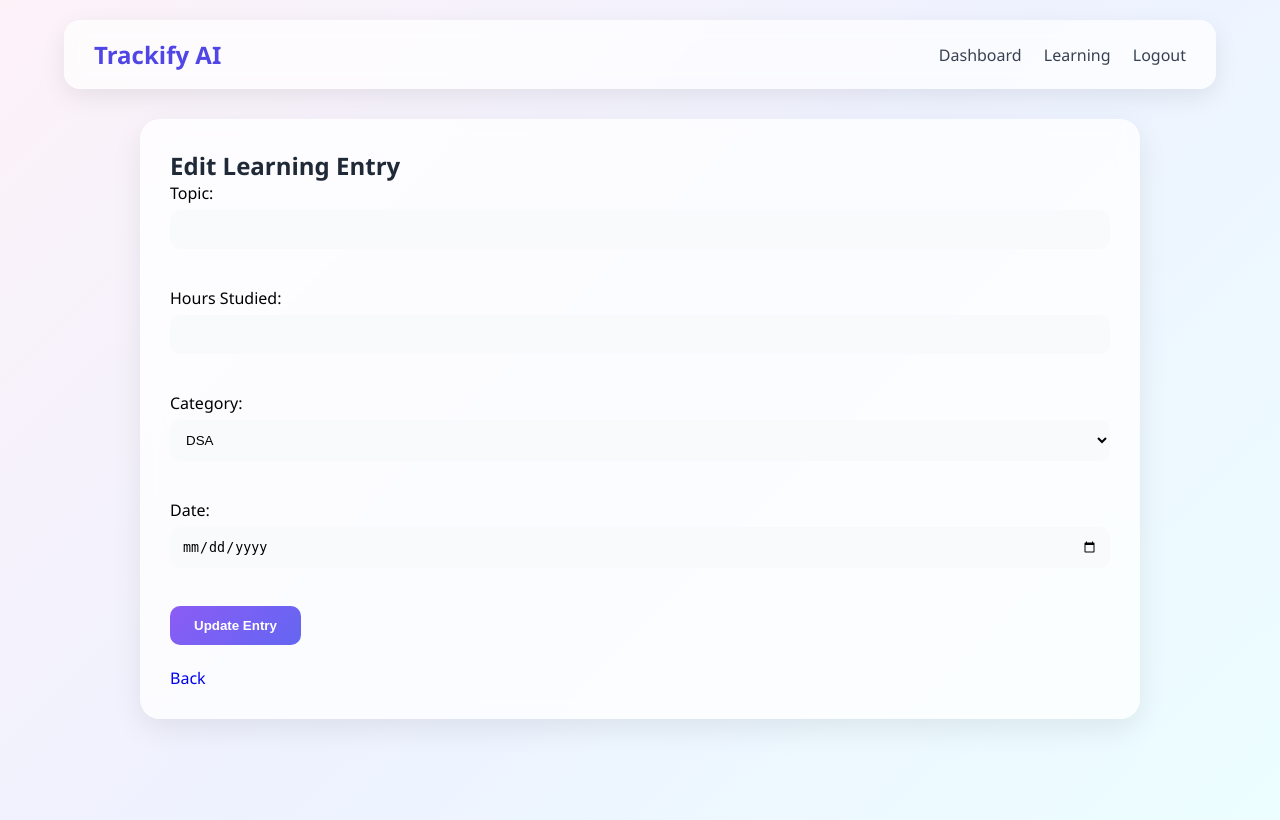
After one commit to mayank200529/trackify-ai, a Flask app: page /edit-entry/1 in a window 1280 px wide. The commit adds this page. Run offline with Flask 3, Linux system fonts and the light colour scheme; the visitor is signed in with stand-in values (Sample User, id 1); data that the repository does not hold is empty.

Commit message:
feat: add edit llearnig entry functionality

```diff
--- a/app.py
+++ b/app.py
@@ -178,6 +178,53 @@ def delete_entry(id):
 
     return redirect("/learning")
 
+@app.route("/edit-entry/<int:id>", methods=["GET", "POST"])
+def edit_entry(id):
+
+    if "user_id" not in session:
+        return redirect("/")
+
+    if request.method == "POST":
+
+        topic = request.form["topic"]
+        hours = request.form["hours"]
+        category = request.form["category"]
+        entry_date = request.form["entry_date"]
+
+        conn = get_db_connection()
+        cursor = conn.cursor()
+
+        cursor.execute(
+            """
+            UPDATE learning_entries
+            SET topic=%s, hours=%s, category=%s, entry_date=%s
+            WHERE id=%s
+            """,
+            (topic, hours, category, entry_date, id)
+        )
+
+        conn.commit()
+
+        cursor.close()
+        conn.close()
+
+        return redirect("/learning")
+
+    conn = get_db_connection()
+    cursor = conn.cursor(dictionary=True)
+
+    cursor.execute(
+        "SELECT * FROM learning_entries WHERE id=%s",
+        (id,)
+    )
+
+    entry = cursor.fetchone()
+
+    cursor.close()
+    conn.close()
+
+    return render_template("edit_entry.html", entry=entry)
+
 @app.route("/logout")
 def logout():
     session.clear()
--- /dev/null
+++ b/templates/edit_entry.html
@@ -0,0 +1,34 @@
+{% extends "base.html" %}
+
+{% block content %}
+
+<h2>Edit Learning Entry</h2>
+
+<form method="POST">
+
+    <label>Topic:</label><br>
+    <input type="text" name="topic" value="{{ entry.topic }}"><br><br>
+
+    <label>Hours Studied:</label><br>
+    <input type="number" step="0.5" name="hours" value="{{ entry.hours }}"><br><br>
+
+    <label>Category:</label><br>
+    <select name="category">
+        <option {% if entry.category == "DSA" %}selected{% endif %}>DSA</option>
+        <option {% if entry.category == "SQL" %}selected{% endif %}>SQL</option>
+        <option {% if entry.category == "CS Core" %}selected{% endif %}>CS Core</option>
+        <option {% if entry.category == "Project" %}selected{% endif %}>Project</option>
+        <option {% if entry.category == "Aptitude" %}selected{% endif %}>Aptitude</option>
+    </select><br><br>
+
+    <label>Date:</label><br>
+    <input type="date" name="entry_date" value="{{ entry.entry_date }}"><br><br>
+
+    <button type="submit">Update Entry</button>
+
+</form>
+
+<br>
+<a href="/learning">Back</a>
+
+{% endblock %}
--- a/templates/learning.html
+++ b/templates/learning.html
@@ -36,7 +36,7 @@
     <th>Hours</th>
     <th>Category</th>
     <th>Date</th>
-    <th>Action</th>
+    <th>Actions</th>
     </tr>
 
     {% for entry in entries %}
@@ -46,6 +46,8 @@
         <td>{{ entry.category }}</td>
         <td>{{ entry.entry_date }}</td>
         <td>
+            <a href="/edit-entry/{{ entry.id }}">Edit</a>
+            |
             <a href="/delete-entry/{{ entry.id }}">Delete</a>
         </td>
     </tr>
```
